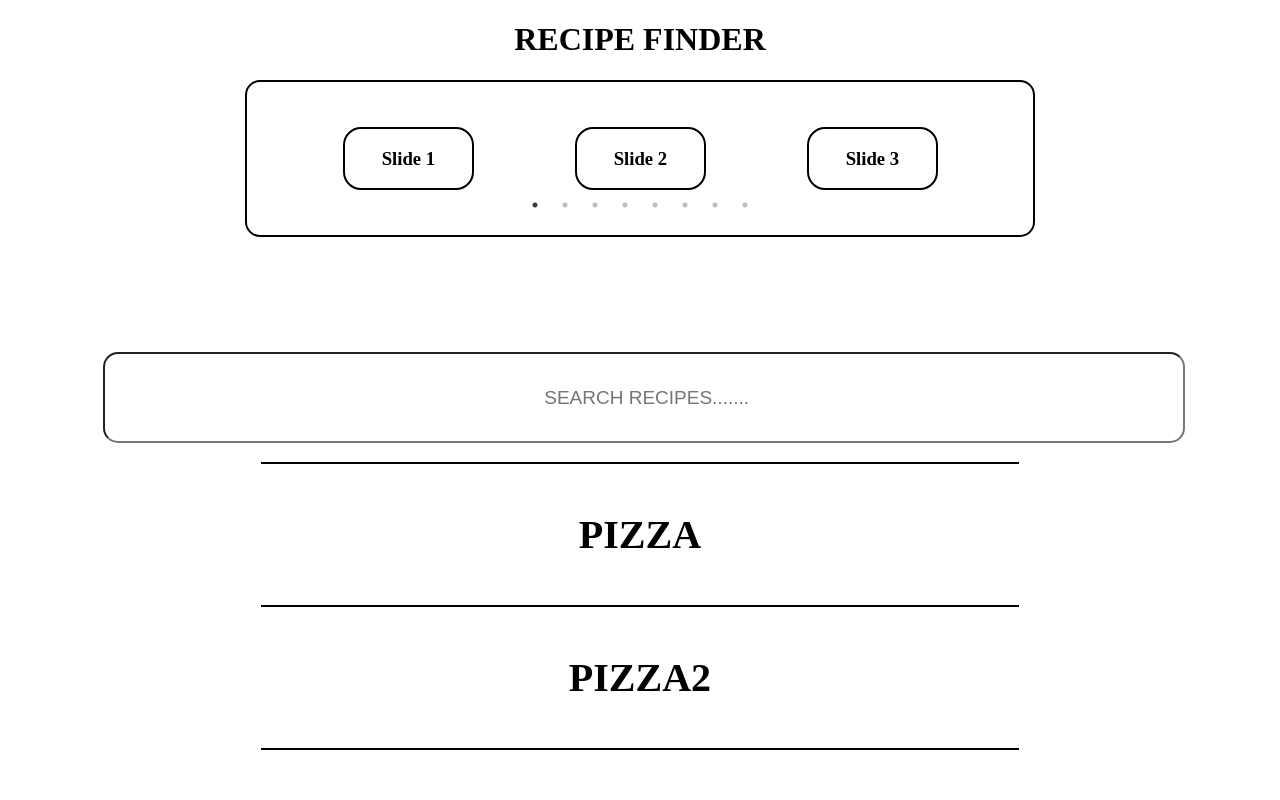
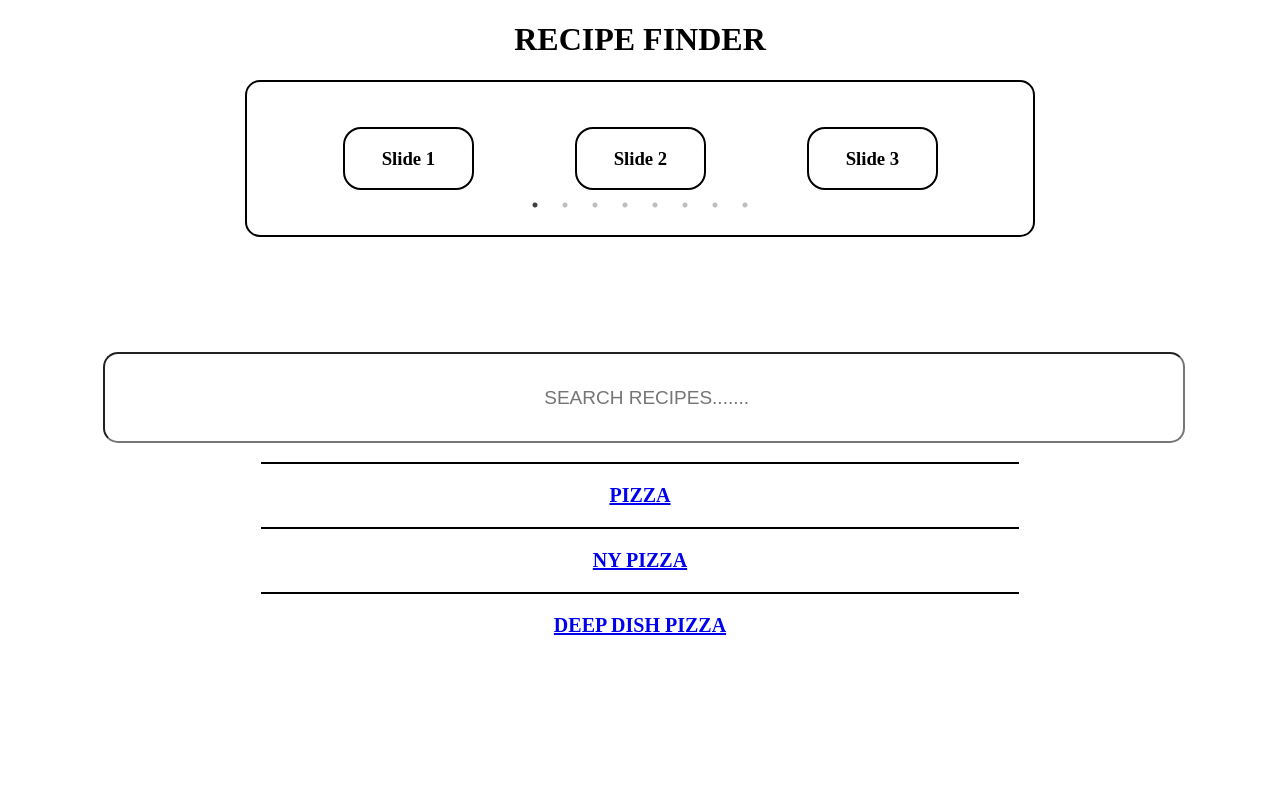
Before and after one commit to bfarahdel/recipe-web-app, a React (Create React App) app: page / in a window 1280 px wide. Shown: the top 800 px of the page. Built offline with nearby package versions, Linux system fonts and the light colour scheme.

Commit message:
added routing functionality and restructured code

```diff
--- a/package.json
+++ b/package.json
@@ -7,8 +7,11 @@
     "@testing-library/jest-dom": "^5.15.0",
     "@testing-library/react": "^11.2.7",
     "@testing-library/user-event": "^12.8.3",
+    "bootstrap": "^5.1.3",
     "react": "^17.0.2",
+    "react-bootstrap": "^2.0.2",
     "react-dom": "^17.0.2",
+    "react-router-bootstrap": "^0.25.0",
     "react-router-dom": "^6.0.0",
     "react-scripts": "4.0.3",
     "react-slick": "^0.28.1",
--- a/src/App.css
+++ b/src/App.css
@@ -1,12 +1,9 @@
 /* Global */
-* {
-}
+
 /* ************* LOGIN PAGE ******************** */
 
 /* ************* MAIN PAGE ******************** */
 
-.mainBody {
-}
 .mainBody h1 {
   text-align: center;
 }
@@ -45,7 +42,6 @@
 .resultList {
   width: 60%;
   margin: 0 auto;
-  /* border: 1px solid black; */
 }
 .resultItem {
   border-top: 2px solid black;
--- a/src/App.js
+++ b/src/App.js
@@ -1,64 +1,26 @@
-import React, { useState, useEffect } from "react";
+/*
+Each page has been broken down into seperate components
+in order to user React Router
+*/
+
+import React from "react";
 import './App.css';
-import Slider from "react-slick";
-import { BrowserRouter as Router,Route, Switch, Link} from "react-router-dom";
-import RecipePage from './RecipePage'
-import "slick-carousel/slick/slick.css";
-import "slick-carousel/slick/slick-theme.css";
+import { Routes, Route } from "react-router-dom";
+import RecipePage from './components/RecipePage'
+import RecipeInfo from "./components/RecipeInfo";
+import Main from "./components/Main";
 
 function App() {
-// renders each individual slide/recipe inside the Slider component
-// and maps it based off of array
-  const renderSlides = () =>
-    [1, 2, 3, 4, 5, 6, 7, 8].map(num => (
-      <div className="carousel">
-        <div className="savedItem">
-          <h3>Slide {num}</h3>
-        </div>
-      </div>
-
-    ));
-  // function onClickRecipe() {
-
-  // }
-    // where we display the top recipe results
-  const renderResults = () =>
-      ['PIZZA', 'PIZZA2', 'PIZZA3','PIZZA4', 'PIZZA5'].map(recipe => (
-          <div className="resultItem" >
-            {/* <Route path='/recipeResult'>  */}
-              <h1>{recipe}</h1>
-              {/* <RecipePage /> */}
-            {/* </Route> */}
-          </div>
-      ));
 
   return (
-    <div className="mainBody">
+      <Routes>
+        <Route path='/' element={<Main />}/>
+        <Route path='recipeResults' element={<RecipePage />}>
+          <Route path=':recipeName' element={<RecipeInfo />}/>
+        </Route>
+      </Routes>
+  );
 
-      <h1>  RECIPE FINDER </h1>
-
-      <div className="sliderContainer">
-        <Slider slidesToShow={3} dots={true}>{renderSlides()}</Slider>
-      </div>
-
-      <div className="searchBar">
-        <form action="">
-          <input type="text" placeholder=" SEARCH RECIPES......." />
-        </form>
-      </div>
-      <Router>
-        <div className="resultList">
-            {/* <Route path='/recipeResult'> */}
-              {renderResults()}
-            {/* </Route>           */}
-        </div>
-      </Router>
-    </div>
-    );
-
-}
-function recipeResult () {
-  return <h1>recipe</h1>
 }
 
 export default App;
--- a/src/RecipePage.js
+++ /dev/null
@@ -1,13 +0,0 @@
-import React from 'react'
-import './App.css';
-
-
-function RecipePage() {
-    return (
-        <div>
-            <h2>RECIPE PAGE</h2>
-        </div>
-    )
-}
-
-export default RecipePage;
--- /dev/null
+++ b/src/components/Header.js
@@ -0,0 +1,10 @@
+function Header() {
+    return (
+        <div>
+            {/* Nav Bar */}
+            <h1>  RECIPE FINDER </h1>
+        </div>
+    )
+}
+
+export default Header;
--- /dev/null
+++ b/src/components/Main.js
@@ -0,0 +1,80 @@
+import Header from './Header';
+import {Link, Outlet} from "react-router-dom";
+import Slider from "react-slick";
+import "slick-carousel/slick/slick.css";
+import "slick-carousel/slick/slick-theme.css";
+
+const Main =() => {
+    // renders each individual slide/recipe inside the Slider component
+    // and maps it based off of array
+    const renderSlides = () =>
+    [1, 2, 3, 4, 5, 6, 7, 8].map(num => (
+      <div className="carousel">
+        <div className="savedItem">
+          <h3>Slide {num}</h3>
+        </div>
+      </div>
+
+    ));
+
+    let testData = [
+        {
+          name: "PIZZA",
+          calores: 550,
+        },
+        {
+          name: "NY PIZZA",
+          calories: 200,
+        },
+        {
+          name: "DEEP DISH PIZZA",
+          calories: 203,
+        }
+      ];
+      /*
+      Displays the top recipe results to user
+
+      The url for each recipe page will be unique followed by
+      the some attribute (name)
+      */
+    const renderResults = () =>
+      testData.map(recipe => (
+        <div>
+            <div className="resultItem" >
+              <Link
+                to={`/recipeResults/${recipe.name}`}
+                key={recipe.name}
+              >
+                  {recipe.name}
+              </Link>
+
+            </div>
+          <Outlet/>
+        </div>
+
+      ));
+
+    return (
+        <div className="mainBody">
+
+            <Header />
+
+            <div className="sliderContainer">
+                <Slider slidesToShow={3} dots={true}>{renderSlides()}</Slider>
+            </div>
+
+            <div className="searchBar">
+                <form action="">
+                <input type="text" placeholder=" SEARCH RECIPES......." />
+                </form>
+            </div>
+
+            <div className="resultList">
+                    {renderResults()}
+            </div>
+        </div>
+
+    )
+};
+
+export default Main;
--- /dev/null
+++ b/src/components/RecipeInfo.js
@@ -0,0 +1,7 @@
+import { useParams } from "react-router-dom";
+
+export default function RecipeInfo() {
+    let params = useParams();
+
+    return <h2>{params.recipeName}</h2>;
+  }
--- /dev/null
+++ b/src/components/RecipePage.js
@@ -0,0 +1,14 @@
+import React from 'react'
+import { useParams } from "react-router-dom";
+
+
+const RecipePage =() => {
+    let params = useParams();
+    return (
+        <div style={{ display: "flex" }}>
+            <h2>RECIPE PAGE {params.recipeName}</h2>
+        </div>
+    )
+};
+
+export default RecipePage;
--- a/src/index.js
+++ b/src/index.js
@@ -1,12 +1,13 @@
 import React from 'react';
 import ReactDOM from 'react-dom';
+import { BrowserRouter } from 'react-router-dom';
 import App from './App';
 import reportWebVitals from './reportWebVitals';
 
 ReactDOM.render(
-  <React.StrictMode>
+  <BrowserRouter>
     <App />
-  </React.StrictMode>,
+  </BrowserRouter>,
   document.getElementById('root')
 );
 
```
Also changed, not shown: 2 other files (tests, documents, lock files or other folders).
